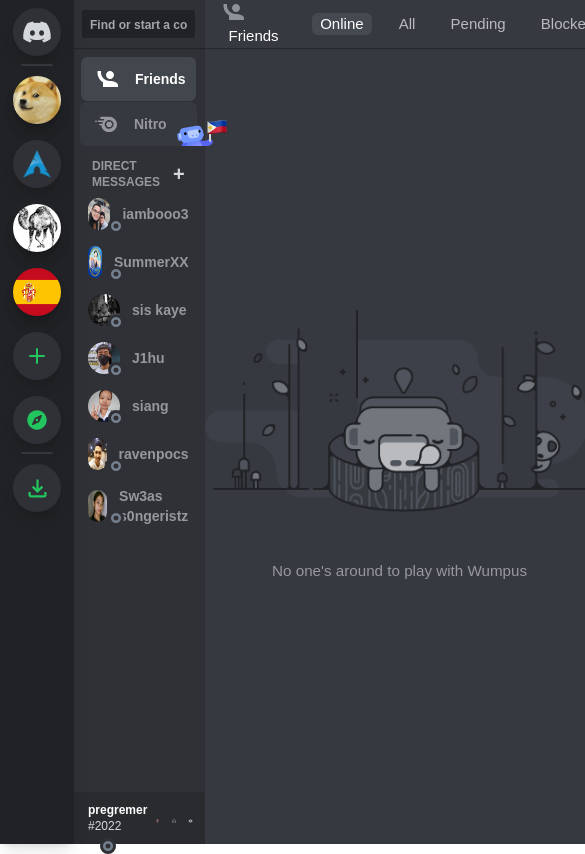
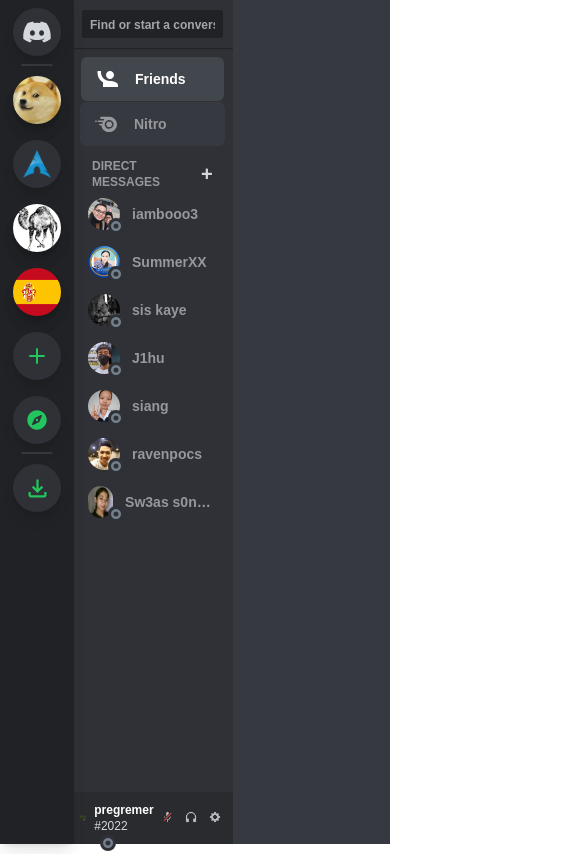
Before and after one commit to prxncxss03/discord-friends-ui-clone, a React (Create React App) app: page / in a window 390 px wide. Shown: the top 854 px of the page, 585 px wide, since content can reach past the window. Built offline with nearby package versions, Linux system fonts and the light colour scheme; a web font is replaced by a local one.

Commit message:
responsive all tab

```diff
--- a/src/components/mainSideBar/DirectMessages.js
+++ b/src/components/mainSideBar/DirectMessages.js
@@ -37,7 +37,7 @@
                                 }/>
 
                             </div>
-                            <span className='ml-3 group-hover:text-gray-400 text-gray-420 text-sm font-semibold'>{personI.text}</span>
+                            <span className='ml-3 group-hover:text-gray-400 text-gray-420 text-sm font-semibold truncate'>{personI.text}</span>
                         </div>
 
                         <button  onClick={()=> handleRemovePerson(index)} datatest= {personI.id} className='mr-1 hidden group-hover:flex '>
@@ -56,11 +56,11 @@
 const DirectMessagesline = () => {
     const {sidebarStatus, setSidebarStatus} = useContext(SidebarShow);
     return (
-        <div className={sidebarStatus === true ? 'text-gray-420 mx-3 mt-3 flex justify-between items-center' : 'hidden'}>
+        <div className='text-gray-420 mx-3 mt-3 flex justify-between items-center'>
             <span className='text-xs hover:text-gray-400'>DIRECT MESSAGES</span>
             <Tooltipp tooltipTitle='Create DM' tooltipPlacement='top' tooltipChild={
                 <div>
-                    <button   className='text-xl text-gray-400 relative'>+</button>
+                    <button   className={sidebarStatus === true ? 'text-xl text-gray-400 relative' : 'hidden'}>+</button>
                 </div>
             }/>
 
--- a/src/components/mainSideBar/MainSidebar.js
+++ b/src/components/mainSideBar/MainSidebar.js
@@ -8,7 +8,7 @@
     const {sidebarStatus, setSidebarStatus} = useContext(SidebarShow);
 
    return (
-       <div className={sidebarStatus === true ?  'bg-gray-800 pl-2 flex flex-col w-sidebar-width ml-16 h-screen justify-between transition-all duration-200 ease-linear' : 'w-1 mr-16 transition-all duration-200 ease-linear'}>
+       <div className={sidebarStatus === true ?  'bg-gray-800 pl-2 flex flex-col w-sidebar-width ml-16 h-screen justify-between transition-all duration-200 ease-linear' : ' w-1 mr-16 transition-all duration-200 ease-linear'}>
            <div>
                <MainSearchBar />
                <MainSelectWrapper mainSelect1={
@@ -55,12 +55,12 @@
 const MainSelectWrapper = ({mainSelect1,mainSelect2}) => {
     return (
         <div className=" m-2 flex flex-col ">
-            <div className="hover:bg-gray-700 shadow-def m-1px bg-gray-650 text-white rounded-md">
+            <div className="truncate hover:bg-gray-700 shadow-def m-1px bg-gray-650 text-white rounded-md">
                 {mainSelect1}
             </div>
-            <div className="hover:bg-gray-650 flex justify-between text-gray-420 bg-gray-700 rounded-md">
+            <div className="truncate hover:bg-gray-650 flex justify-between text-gray-420 bg-gray-700 rounded-md">
                 {mainSelect2}
-                <img className = "object-contain translate-y-2 mr-2"  src={flag} alt="wumpus flag"/>
+                <img className = "object-contain translate-y-2 mr-2 hidden sm:block"  src={flag} alt="wumpus flag"/>
             </div>
 
         </div>
--- a/src/components/navigation/LeftSideNavigation.js
+++ b/src/components/navigation/LeftSideNavigation.js
@@ -29,29 +29,29 @@
     }
 
     return (
-        <div className="flex flex-col font-medium w-full h-full">
-            <div className={sidebarStatus === true ? "flex  shadow-defi  lg:py-2 sm:py-3 items-center" : "flex  shadow-defi  lg:py-2 sm:py-3 items-center justify-center w-full"}>
+        <div className={sidebarStatus === true ? "sm:flex flex-col font-medium w-full h-screen hidden" : "flex flex-col font-medium w-full h-screen"}>
+            <div className={sidebarStatus === true ? "flex  shadow-defi  lg:py-2 py-3 items-center" : "flex  shadow-defi  lg:py-2 py-3 items-center justify-center w-full "}>
                 <FriendsText></FriendsText>
                 <div className="lg:bg-gray-600 w-1px py-3 sm:bg-transparent "></div>
                 <div className="flex items-center ml-2">
-                    <IndivGrayTabs classTab = {toggleTab === 1 ? "tabs-panel-active " : "tabs-panel-inactive " } onClicky={() => handleToggle(1)} btnText={'Online'}/>
-                    <IndivGrayTabs classTab = {toggleTab === 2 ? "tabs-panel-active " : "tabs-panel-inactive" } onClicky={() => handleToggle(2)} btnText={'All'}/>
-                    <IndivGrayTabs classTab = {toggleTab === 3 ? "tabs-panel-active " : "tabs-panel-inactive " } onClicky={() => handleToggle(3)} btnText={'Pending'}/>
-                    <IndivGrayTabs classTab = {toggleTab === 4 ? "tabs-panel-active " : "tabs-panel-inactive " } onClicky={() => handleToggle(4)} btnText={'Blocked'}/>
+                    <IndivGrayTabs classTab = {toggleTab === 1 ? "tabs-panel-active hidden lg:flex" : "tabs-panel-inactive hidden lg:flex " } onClicky={() => handleToggle(1)} btnText={'Online'}/>
+                    <IndivGrayTabs classTab = {toggleTab === 2 ? "tabs-panel-active hidden sm:flex" : "tabs-panel-inactive hidden sm:flex " } onClicky={() => handleToggle(2)} btnText={'All'}/>
+                    <IndivGrayTabs classTab = {toggleTab === 3 ? "tabs-panel-active hidden md:flex" : "tabs-panel-inactive hidden md:flex" } onClicky={() => handleToggle(3)} btnText={'Pending'}/>
+                    <IndivGrayTabs classTab = {toggleTab === 4 ? "hidden md:flex tabs-panel-active" : "tabs-panel-inactive hidden md:flex" } onClicky={() => handleToggle(4)} btnText={'Blocked'}/>
                 </div>
-                <AddFriendTab classTab={toggleTab === 5 ? "add-friends-tab-active" : "add-friends-tab-inactive " } onClicky={()=> handleToggle(5)}  ></AddFriendTab>
+                <AddFriendTab classTab={toggleTab === 5 ? "add-friends-tab-active truncate hidden sm:flex " : "hidden sm:flex add-friends-tab-inactive truncate" } onClicky={()=> handleToggle(5)}  ></AddFriendTab>
             </div>
 
-            <PanelTabs panelClass={toggleTab === 1 ? "panel-active" : "panel-inactive"} panelImage={online}
+            <PanelTabs panelClass={toggleTab === 1 ? "panel-active hidden lg:flex" : "panel-inactive hidden lg:flex"} panelImage={online}
                 panelText={"No one's around to play with Wumpus"} >
 
             </PanelTabs>
 
-            <PanelTabs panelClass={toggleTab === 3 ? "panel-active" : "panel-inactive" } panelImage={pending}
+            <PanelTabs panelClass={toggleTab === 3 ? "panel-active hidden md:flex" : "panel-inactive hidden md:flex" } panelImage={pending}
              panelText={"There are no pending friend requests. Here's Wumpus for now."} >
             </PanelTabs>
 
-            <div className={toggleTab === 5 ? "panel-active-add" : "panel-inactive"}>
+            <div className={toggleTab === 5 ? "panel-active-add hidden md:flex ": "panel-inactive hidden md:flex"}>
             <div className="w-full py-5 px-8 border-b border-b-gray-600 ">
                 <p className="text-white font-semibold">ADD FRIEND</p>
                 <p className="text-sm py-2 text-gray-400">You can add a friend with their Discord Tag. It's cAsE sEnSitIvE!</p>
@@ -65,12 +65,12 @@
                 <p>Wumpus is waiting on friends. You don't have to though!</p>
             </div>
         </div>
-            <PanelTabs panelClass={toggleTab === 4 ? "panel-active" : "panel-inactive" } panelImage={blocked}
+            <PanelTabs panelClass={toggleTab === 4 ? "panel-active hidden md:flex " : "panel-inactive hidden md:flex " } panelImage={blocked}
              panelText={"You can't unblock the Wumpus."} >
             </PanelTabs>
 
             {/* search bar */}
-          <div className={toggleTab === 2 ? "panel-active-all relative mx-5 my-4" : "panel-inactive" }>
+          <div className={toggleTab === 2 ? "panel-active-all relative mx-5 my-4 " : "panel-inactive " }>
 
             <div className="absolute top-0 w-full ">
                 <div className="mx-1 flex bg-gray-900 p-1 justify-center items-center rounded-sm w-full">
@@ -108,7 +108,7 @@
                 <span key={personI.id} className="group rounded-md  flex items-center justify-center cursor-pointer hover:bg-gray-650  ease-in-out  w-full group " >
                     <span  className="flex justify-between  items-center py-3 w-97 border-t border-zinc-600 h-full" >
                         <div className='flex justify-center items-center'>
-                            <div className="profile relative z-0">
+                            <div className="profile relative z-0 hidden sm:block">
                                 <img src={personI.src} alt={personI.alt} className="avatar-wrapper w-8 h-8 flex justify-center rounded-full">
 
                                 </img>
@@ -118,7 +118,7 @@
 
                             </div>
                             <div className="flex flex-col  justify-center ml-3">
-                                <div><span className='group-hover:text-gray-400 text-white text-sm font-semibold'>{personI.text}</span><span className="group-hover:inline-flex user-num text-sm font-normal">{personI.number}</span></div>
+                                <div><span className='group-hover:text-gray-400 text-white text-sm font-semibold truncate'>{personI.text}</span><span className="group-hover:inline-flex user-num text-sm font-normal">{personI.number}</span></div>
                                 <span className="text-sm font-normal">{personI.status}</span>
                             </div>
                         </div>
@@ -132,7 +132,7 @@
 
                             </Tooltipp>
                             <Tooltipp tooltipTitle={'More'} tooltipPlacement={'top'} tooltipChild={
-                            <button className="bg-gray-800 group-hover:bg-gray-900 p-2 rounded-full">
+                            <button className="bg-gray-800 hidden sm:inline-flex group-hover:bg-gray-900 p-2 rounded-full">
                             <img className="w-5" src={more} alt="" />
                         </button>
                             }>
@@ -168,7 +168,7 @@
 
 const FriendsText = () => {
     return (
-        <div className=" justify-center lg:py-1  items-center px-4 sm:hidden lg:flex">
+        <div className=" justify-center lg:py-1  items-center px-4 hidden lg:flex">
             <span>
                 <svg aria-hidden="true" width="24" height="24" viewBox="0 0 24 24"><g fill="none" fillRule="evenodd"><path fill="#8E9297" fillRule="nonzero" d="M0.5,0 L0.5,1.5 C0.5,5.65 2.71,9.28 6,11.3 L6,16 L21,16 L21,14 C21,11.34 15.67,10 13,10 C13,10 12.83,10 12.75,10 C8,10 4,6 4,1.5 L4,0 L0.5,0 Z M13,0 C10.790861,0 9,1.790861 9,4 C9,6.209139 10.790861,8 13,8 C15.209139,8 17,6.209139 17,4 C17,1.790861 15.209139,0 13,0 Z" transform="translate(2 4)"></path><path d="M0,0 L24,0 L24,24 L0,24 L0,0 Z M0,0 L24,0 L24,24 L0,24 L0,0 Z M0,0 L24,0 L24,24 L0,24 L0,0 Z" fill="none"></path></g></svg>
             </span>
@@ -200,7 +200,7 @@
 const PanelTabs = ({panelText, panelImage, panelClass}) => {
     return (
         <div className={panelClass}>
-            <span className="mb-12">
+            <span className="mb-12 hidden sm:block">
                 <img src={panelImage} alt=""/>
             </span>
             <p>{panelText}</p>
--- a/tailwind.config.js
+++ b/tailwind.config.js
@@ -6,9 +6,7 @@
   ],
   theme: {
     extend: {
-      screens : {
-        '954': '954px',
-      },
+
       spacing : {
 
         '1px' : '1px',
```
Also changed, not shown: src/components/navigation/RightSideNavigation.js (+8 -5 lines).
